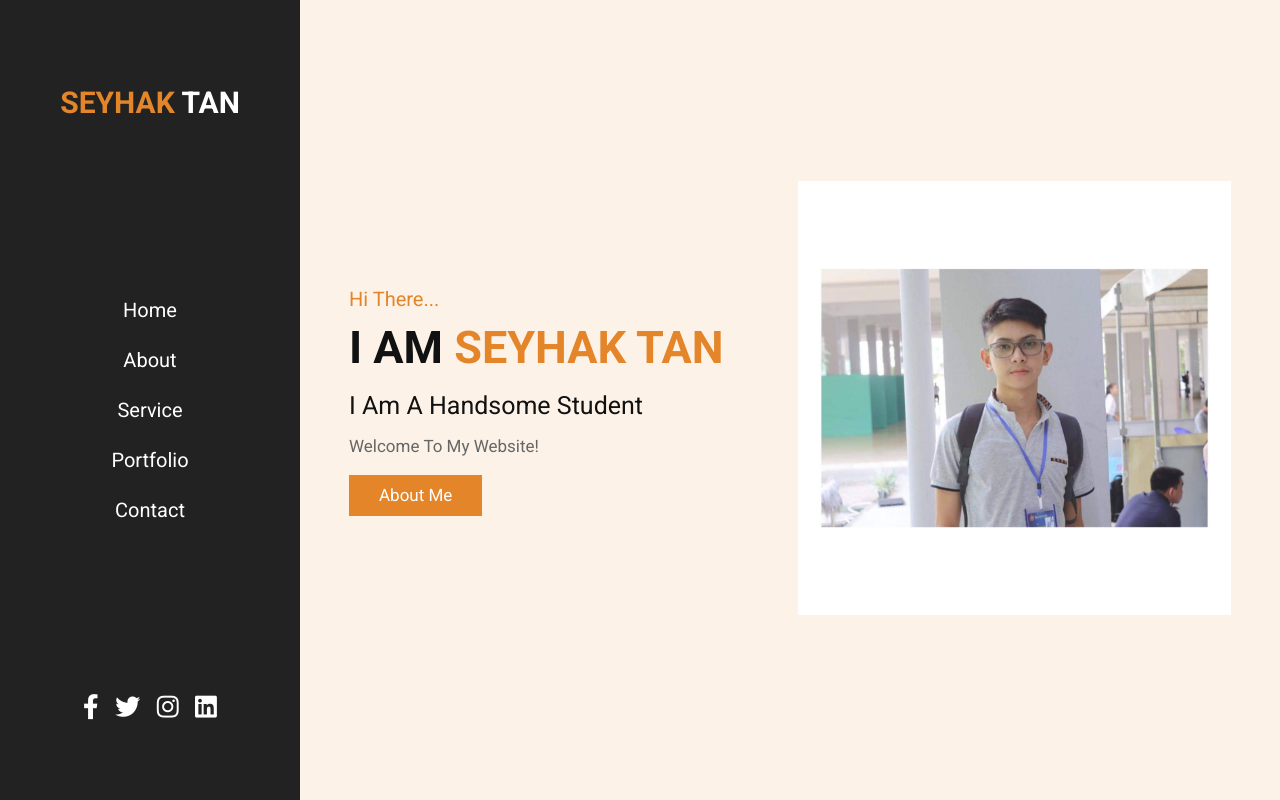
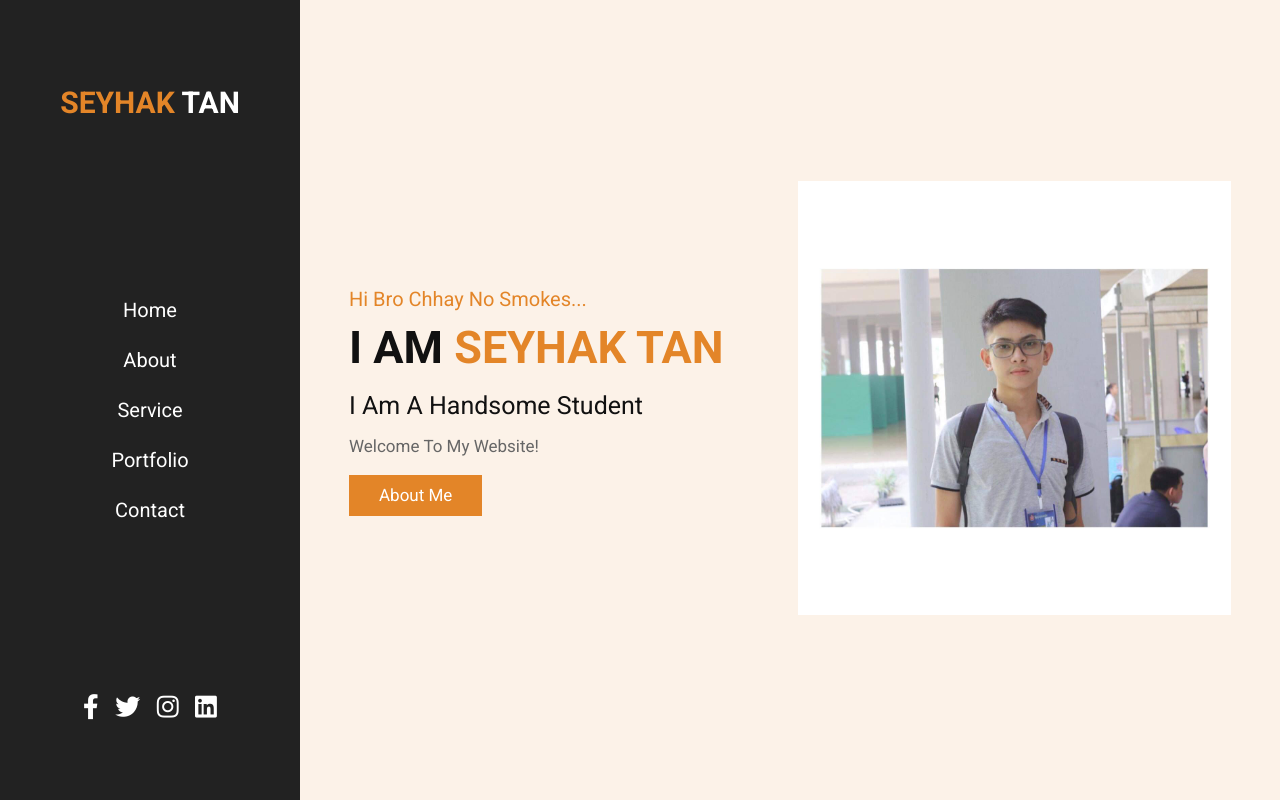
Before and after one commit to whatever1262/Final_Web, a plain HTML site: page index.html in a window 1280 px wide. Shown: the top 800 px of the page. Drawn offline with Linux system fonts and the light colour scheme.

Commit message:
Update index.html

```diff
--- a/index.html
+++ b/index.html
@@ -48,7 +48,7 @@
 <section class="home" id="home">
 
     <div class="content">
-        <span class="hi"> hi there... </span>
+        <span class="hi"> hi Bro Chhay no smokes... </span>
         <h3> i am <span> Seyhak Tan </span> </h3>
         <p class="info"> i am a handsome student </p>
         <p class="text"> Welcome to my website! </p>
```
